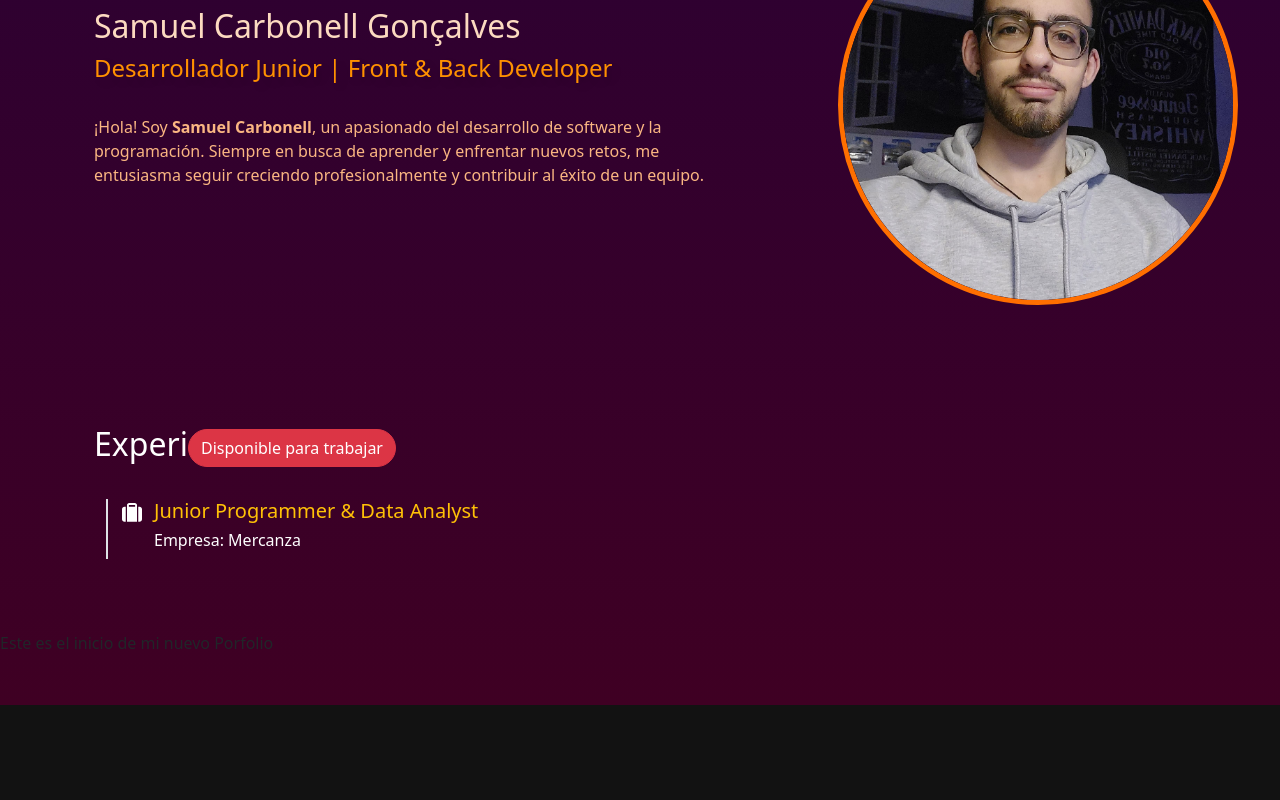
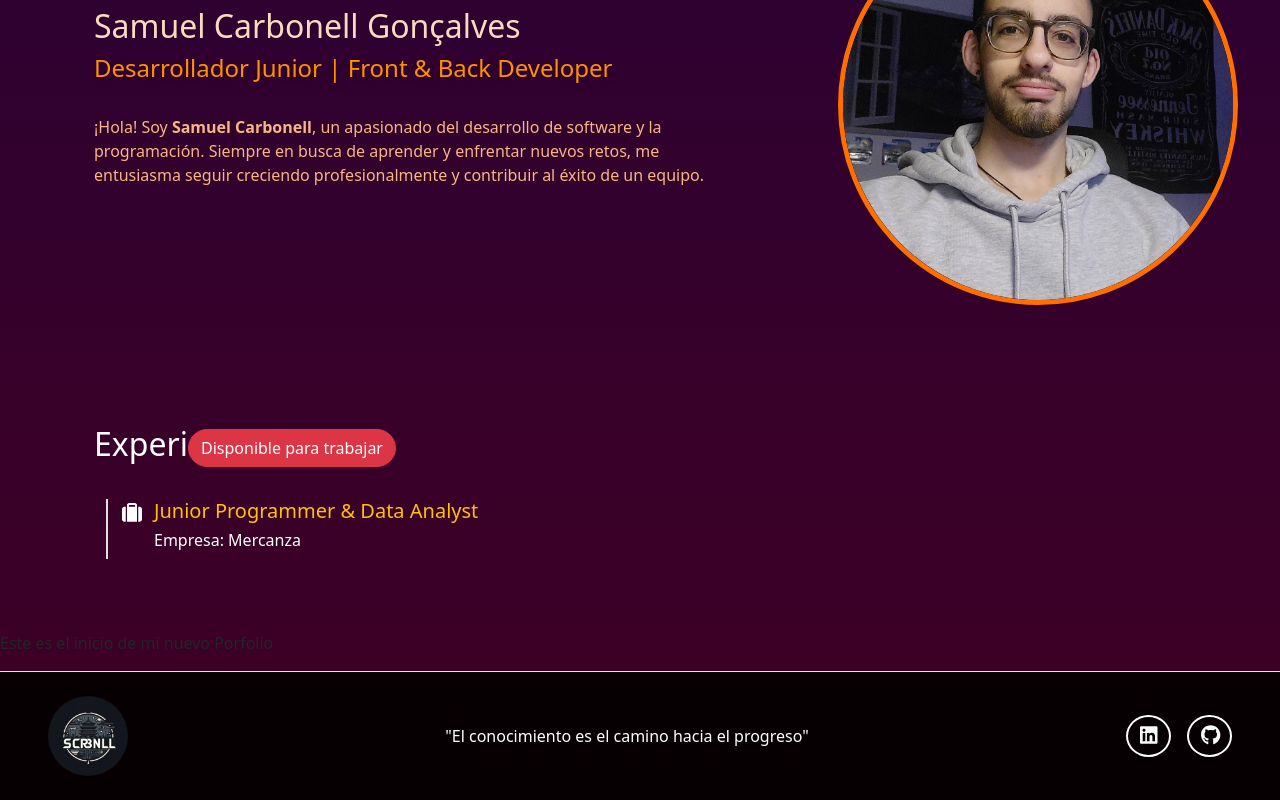
Before and after one commit to SCrbnll/SCrbnllDev, a React (Vite) app: page / in a window 1280 px wide. Shown: the part 215-1015 px from the top of the page. Before the commit the page ends 920 px from the top, so only its background shows below. Built offline with nearby package versions, Linux system fonts and the light colour scheme.

Commit message:
[NEW] Footer creado

```diff
--- a/src/App.tsx
+++ b/src/App.tsx
@@ -1,5 +1,6 @@
 import AboutMe from "./components/AboutMe"
 import Experience from "./components/Experience"
+import Footer from "./components/Footer"
 import NavBar from "./components/NavBar"
 
 function App() {
@@ -10,6 +11,7 @@ function App() {
         <AboutMe />
         <Experience />
         <p>Este es el inicio de mi nuevo Porfolio</p>
+        <Footer />
       </div>
     </>
   )
--- a/src/components/ExperienceItem.tsx
+++ b/src/components/ExperienceItem.tsx
@@ -1,5 +1,4 @@
 import { useState } from 'react';
-// import { FontAwesomeIcon } from '@fortawesome/react-fontawesome';
 
 interface ExperienceItemProps {
   job: string;
--- /dev/null
+++ b/src/components/Footer.tsx
@@ -0,0 +1,53 @@
+import SCrbnll from '/images/SCrbnll.jpg';  // Asegúrate de tener tu imagen en esta ruta
+
+import { FontAwesomeIcon } from '@fortawesome/react-fontawesome';
+import { faLinkedin, faGithub } from '@fortawesome/free-brands-svg-icons';
+
+function Footer() {
+  return (
+    <footer
+      className="d-flex justify-content-between align-items-center py-4 px-3 px-md-5 border-top"
+      style={{
+        backgroundColor: 'rgba(0, 0, 0, 0.9)',
+        backdropFilter: 'blur(20px)',
+        WebkitBackdropFilter: 'blur(20px)',
+        position: 'inherit',
+    }}
+    >
+      <div className="d-flex align-items-center">
+        <img
+          src={SCrbnll}
+          alt="Myself"
+          className="rounded-circle"
+          style={{ width: '80px', height: '80px', objectFit: 'cover' }}
+        />
+      </div>
+
+      <div className="text-center text-white mx-3">
+        <p className="mb-0">"El conocimiento es el camino hacia el progreso"</p>
+      </div>
+
+      <div className="d-flex align-items-center">
+        <a
+          href="https://linkedin.com/in/samuu-crbnll"
+          target="_blank"
+          className="btn btn-outline-light rounded-circle me-3"
+          style={{ width: '45px', height: '42px', border: '2px solid white',}}
+        >
+          <FontAwesomeIcon icon={faLinkedin} size="lg" style={{ alignSelf: 'center' }}/>
+        </a>
+
+        <a
+          href="https://github.com/SCrbnll"
+          target="_blank"
+          className="btn btn-outline-light rounded-circle"
+          style={{ width: '45px', height: '42px', border: '2px solid white' }}
+        >
+          <FontAwesomeIcon icon={faGithub} size="lg" />
+        </a>
+      </div>
+    </footer>
+  );
+}
+
+export default Footer;
```
